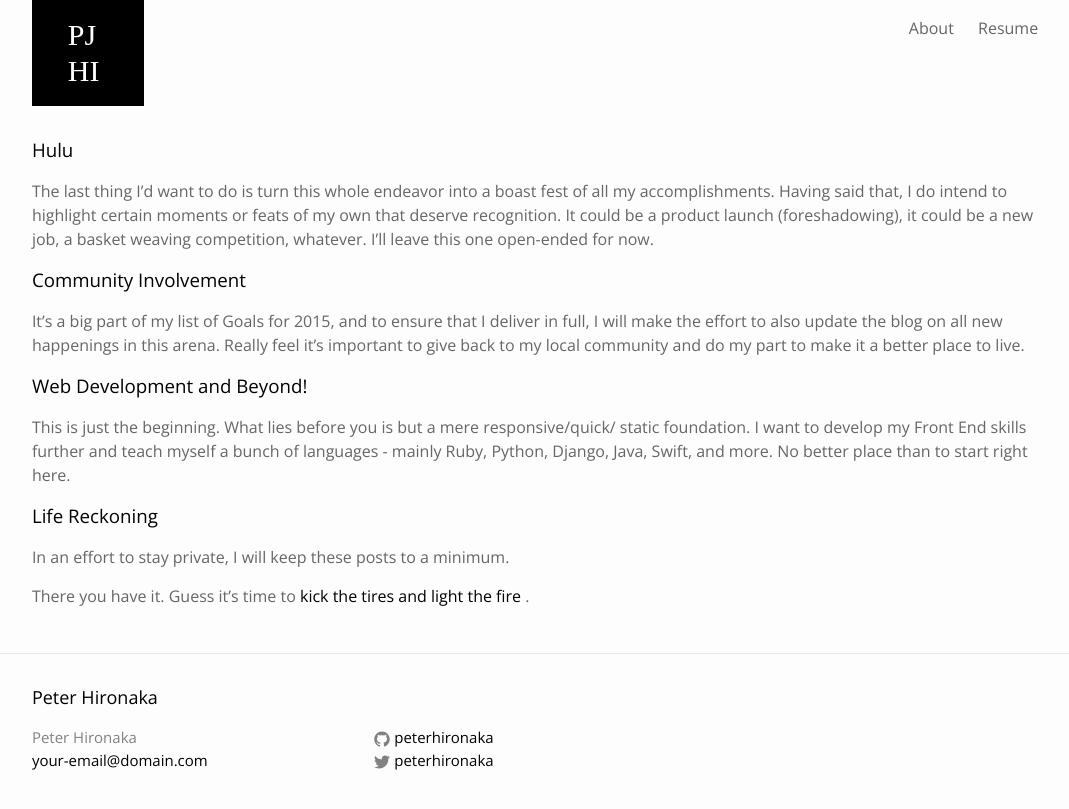
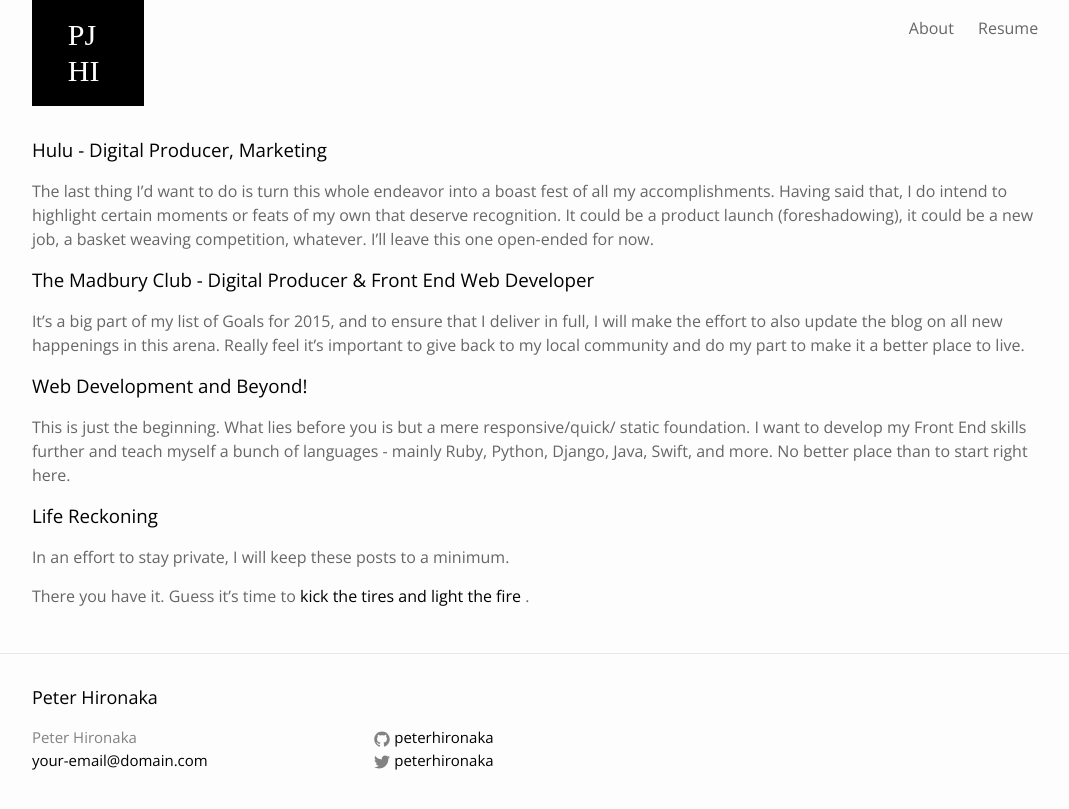
Before and after one commit to PHironaka/p-hironaka, a Jekyll site: the page built from resume.markdown, in a window 1280 px wide. Shown: the top 809 px of the page, without its empty margins (105-1174 px from the left). Built offline with Jekyll 4.4.1, drawn with Linux system fonts in a browser that asks for light colours.

Commit message:
Updated Resume

```diff
--- a/resume.markdown
+++ b/resume.markdown
@@ -4,11 +4,11 @@ date: 2016-07-14 02:35:00 Z
 layout: default
 ---
 
-### Hulu
+### Hulu - Digital Producer, Marketing
 
 The last thing I'd want to do is turn this whole endeavor into a boast fest of all my accomplishments. Having said that, I do intend to highlight certain moments or feats of my own that deserve recognition. It could be a  product launch (foreshadowing), it could be a new job, a basket weaving competition, whatever. I'll leave this one open-ended for now.
 
-### Community Involvement
+### The Madbury Club - Digital Producer & Front End Web Developer
 
 It's a big part of my list of Goals for 2015, and to ensure that I deliver in full, I will make the effort to also update the blog on all new happenings in this arena. Really feel it's important to give back to my local community and do my part to make it a better place to live.
 
```
